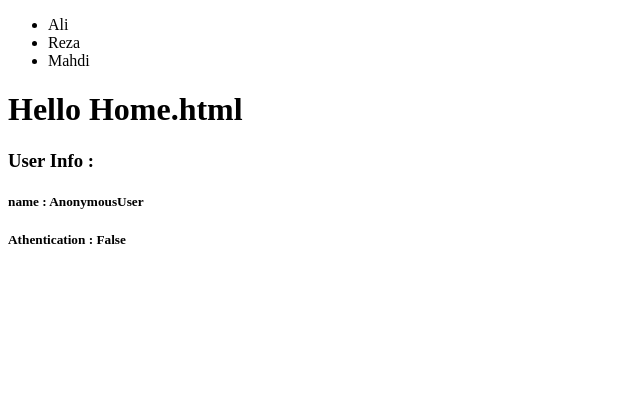
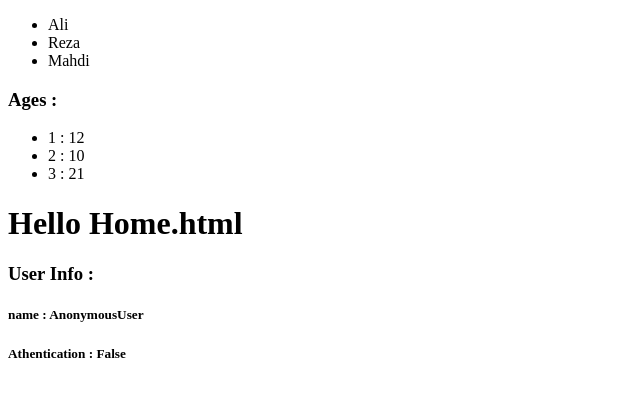
Before and after one commit to alijafari79/Python_Django, a Django app: page / in a window 1280 px wide. Shown: the top 397 px of the page, without its empty margins (0-640 px from the left). Run offline with Django 4.2, Linux system fonts and the light colour scheme.

Commit message:
render context_var and for template

```diff
--- a/pages/views.py
+++ b/pages/views.py
@@ -7,8 +7,12 @@ def home_view(request, *args, **kwargs) :
 	print(">> User: ", request.user)
 	#print(request.user) # will be "AnanimousUser" if user requesting is not logged in !
 
+	context_vars = {
+		"ages":[12,10,21],
+		"my_email": "aj@gmail.com"
+	}
 	# return hr("<h1>Hello World</h1>")
-	return render(request, "home.html", {})
+	return render(request, "home.html", context_vars)
 
 def contact_view(request,*args, **kwargs) :
 	return render(request, "contacts.html", {})
--- a/templates/home.html
+++ b/templates/home.html
@@ -8,9 +8,22 @@
 <!-- Include (insert) navbar html into home page body -->
 {% include 'navbar.html' %}
 
+<h3>Ages : </h3>
+
+
+<nav>
+    <ul>
+        {% for age in ages %}
+            <li>{{forloop.counter}} : {{age}}</li>
+        {% endfor %}
+    </ul>
+</nav>
+
+
 <h1>Hello Home.html</h1>
 
 <h3>User Info :</h3>
 <h5>name : {{request.user}}</h5>
 <h5>Athentication : {{request.user.is_authenticated}}</h5>
+
 {% endblock body %}
```
